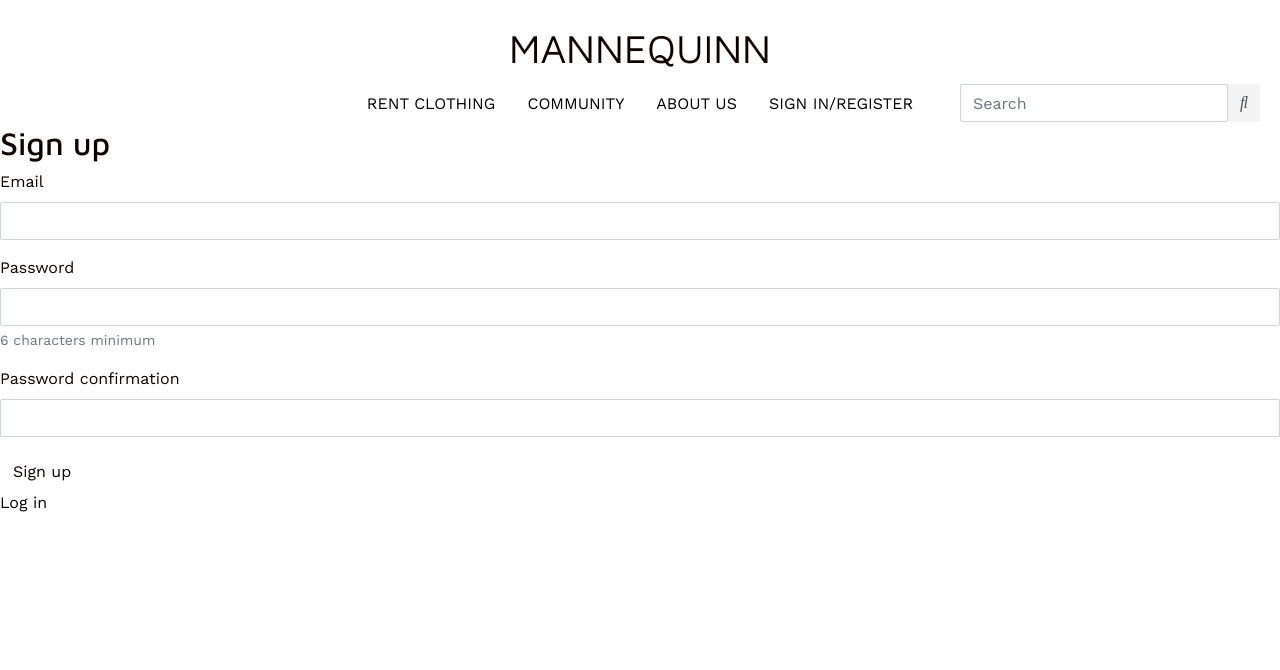
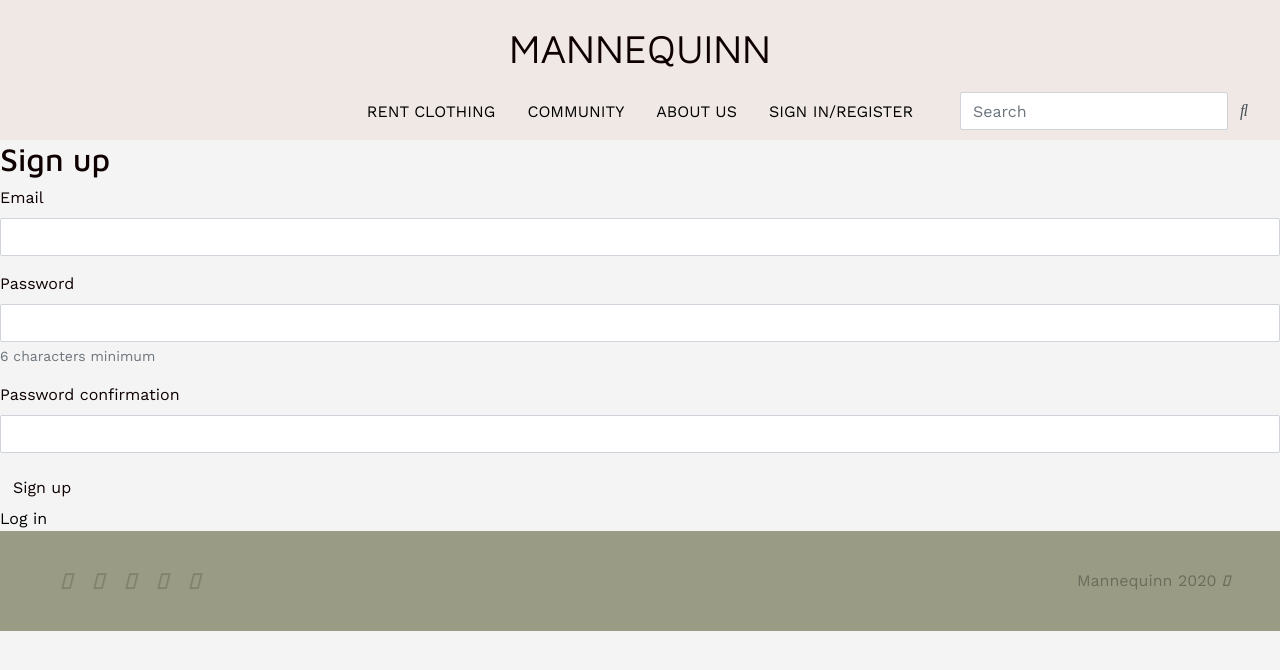
Before and after one commit to tc-gray/mannequin, a Rails app: page /users/sign_up in a window 1280 px wide. Shown: the top 670 px of the page. Run offline with Rails 7, Linux system fonts and the light colour scheme; style sheets or scripts are compiled from the project's sources; some libraries are stand-ins or nearby versions.

Commit message:
index page initial front end

```diff
--- /dev/null
+++ b/app/assets/stylesheets/components/_filter-bar.scss
@@ -0,0 +1,4 @@
+.filter-bar {
+  position: sticky;
+  top: 0;
+}
--- /dev/null
+++ b/app/assets/stylesheets/components/_footer.scss
@@ -0,0 +1,23 @@
+.footer {
+  background: $khaki-green;
+  display: flex;
+  align-items: center;
+  justify-content: space-between;
+  height: 100px;
+  padding: 0px 50px;
+  color: rgba(0,0,0,0.3);
+}
+.footer-links {
+  display: flex;
+  align-items: center;
+}
+.footer-links a {
+  color: black;
+  opacity: 0.15;
+  text-decoration: none;
+  font-size: 24px;
+  padding: 0px 10px;
+}
+.footer-links a:hover {
+  opacity: 1;
+}
--- a/app/assets/stylesheets/components/_header.scss
+++ b/app/assets/stylesheets/components/_header.scss
@@ -1,3 +1,7 @@
+.header-title {
+  background-color: $light-pink !important;
+}
+
 .brand-title {
   font-weight: lighter;
 }
--- a/app/assets/stylesheets/components/_index.scss
+++ b/app/assets/stylesheets/components/_index.scss
@@ -4,3 +4,5 @@
 @import "navbar";
 @import "header";
 @import "product-card";
+@import "filter-bar";
+@import "footer";
--- a/app/assets/stylesheets/components/_navbar.scss
+++ b/app/assets/stylesheets/components/_navbar.scss
@@ -1,3 +1,12 @@
+.desktop-nav-section {
+  background-color: $light-pink !important;
+}
+
+.mobile-nav-section {
+  display: none;
+  background-color: $light-pink !important;
+}
+
 .nav-item {
   text-transform: uppercase;
 }
@@ -19,43 +28,15 @@
 }
 
 .input-group-text {
-  background-color: #F4F4F4 !important;
+  background-color: $light-pink !important;
 }
 
-.mobile-nav-section {
-  display: none;
-  background-color: #F4F4F4 !important;
-}
-
-// old navbar below
-
-.navbar-lewagon {
-  // justify-content: space-between;
-  background: white;
-}
-
-.navbar-lewagon .navbar-collapse {
-  flex-grow: 0;
-}
-
-.navbar-lewagon .navbar-brand img {
-  width: 40px;
-}
-
-.navbar-center .navbar-inner {
-  text-align: center;
-}
-
-.navbar-center .navbar-inner .nav {
-  display:inline-block;
-  float: none;
-}
 
 // media queries
 
 @media (max-width: 1210.98px) {
-  .mobile-nav-section {
-    display: block;
+.mobile-nav-section {
+  display: block;
 }
 
 .search-bar {
@@ -66,7 +47,7 @@
 
 
 @media (max-width: 1210.98px) {
-  .desktop-nav-section {
-    display: none;
+.desktop-nav-section {
+  display: none;
 }
 }
--- a/app/assets/stylesheets/components/_product-card.scss
+++ b/app/assets/stylesheets/components/_product-card.scss
@@ -1,6 +1,6 @@
 .card-product {
   overflow: hidden;
-  background: white;
+  background: $light-cream;
   // box-shadow: 0 0 15px rgba(0,0,0,0.2);
 }
 
@@ -10,8 +10,8 @@
 }
 
 .img-wrapper > img {
-  height: 300px;
-  width: 200px;
+  height: 370px;
+  width: 260px;
   object-fit: cover;
   display:block;
   margin:auto;
@@ -38,7 +38,7 @@
 
 .card-product-infos .card-product-save {
   position: absolute;
-  right: 40px;
+  right: 8px;
   top: 10px;
   width: 40px;
 }
--- a/app/assets/stylesheets/config/_colors.scss
+++ b/app/assets/stylesheets/config/_colors.scss
@@ -8,3 +8,9 @@ $orange: #E67E22;
 $green: #1EDD88;
 $gray: #0E0000;
 $light-gray: #F4F4F4;
+$white: #ffffff;
+
+$khaki-green: #999B84;
+$pink: #D8AC9C;
+$light-pink: #f0e8e5;
+$light-cream: #f5f4f4;
--- a/app/assets/stylesheets/pages/_home.scss
+++ b/app/assets/stylesheets/pages/_home.scss
@@ -1,6 +1,6 @@
 // Specific CSS for your home-page
 body {
-  background-color: white;
+  background-color: $light-cream;
 }
 
 a {
--- a/app/views/layouts/application.html.erb
+++ b/app/views/layouts/application.html.erb
@@ -18,7 +18,7 @@
     <%= render 'shared/header' %>
     <%= render 'shared/navbar' %>
     <%= render 'shared/flashes' %>
-
     <%= yield %>
+    <%= render 'shared/footer' %>
   </body>
 </html>
--- /dev/null
+++ b/app/views/shared/_footer.html.erb
@@ -0,0 +1,12 @@
+<div class="footer">
+  <div class="footer-links">
+    <a href="#"><i class="fab fa-github"></i></a>
+    <a href="#"><i class="fab fa-instagram"></i></a>
+    <a href="#"><i class="fab fa-facebook"></i></a>
+    <a href="#"><i class="fab fa-twitter"></i></a>
+    <a href="#"><i class="fab fa-linkedin"></i></a>
+  </div>
+  <div class="footer-copyright">
+    Mannequinn 2020 <i class="far fa-copyright"></i>
+  </div>
+</div>
--- a/app/views/shared/_header.html.erb
+++ b/app/views/shared/_header.html.erb
@@ -1,4 +1,4 @@
-<div class="container-fluid">
+<div class="container-fluid header-title">
     <div class="text-center pb-1 pt-4">
       <h1 class="brand-title">MANNEQUINN</h1>
     </div>
--- a/app/views/shared/_navbar.html.erb
+++ b/app/views/shared/_navbar.html.erb
@@ -1,6 +1,7 @@
 <%# desktop nav ***************************** %>
 
-<ul class="desktop-nav-section nav justify-content-center">
+<nav class="p-2 desktop-nav-section">
+  <ul class=" nav justify-content-center">
     <li class="nav-item">
       <%= link_to 'Rent Clothing', products_path, class: 'nav-link' %>
     </li>
@@ -29,6 +30,7 @@
       </div>
     </li>
   </ul>
+</nav>
 
 <%# mobile nav ***************************** %>
 
```
Also changed, not shown: app/views/products/index.html.erb (+9 -22 lines). Lines whose indentation alone changed are shown as unchanged.
